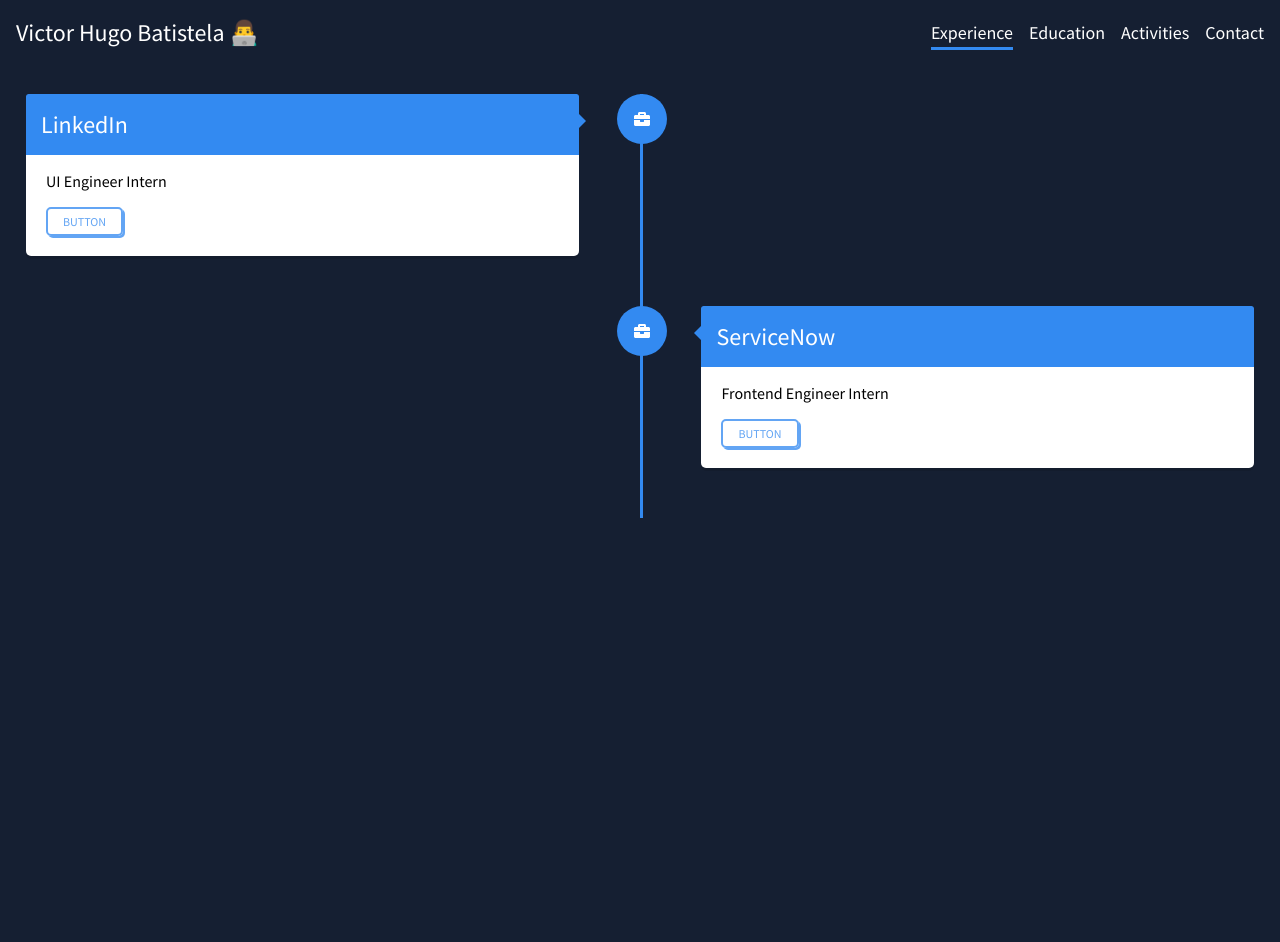
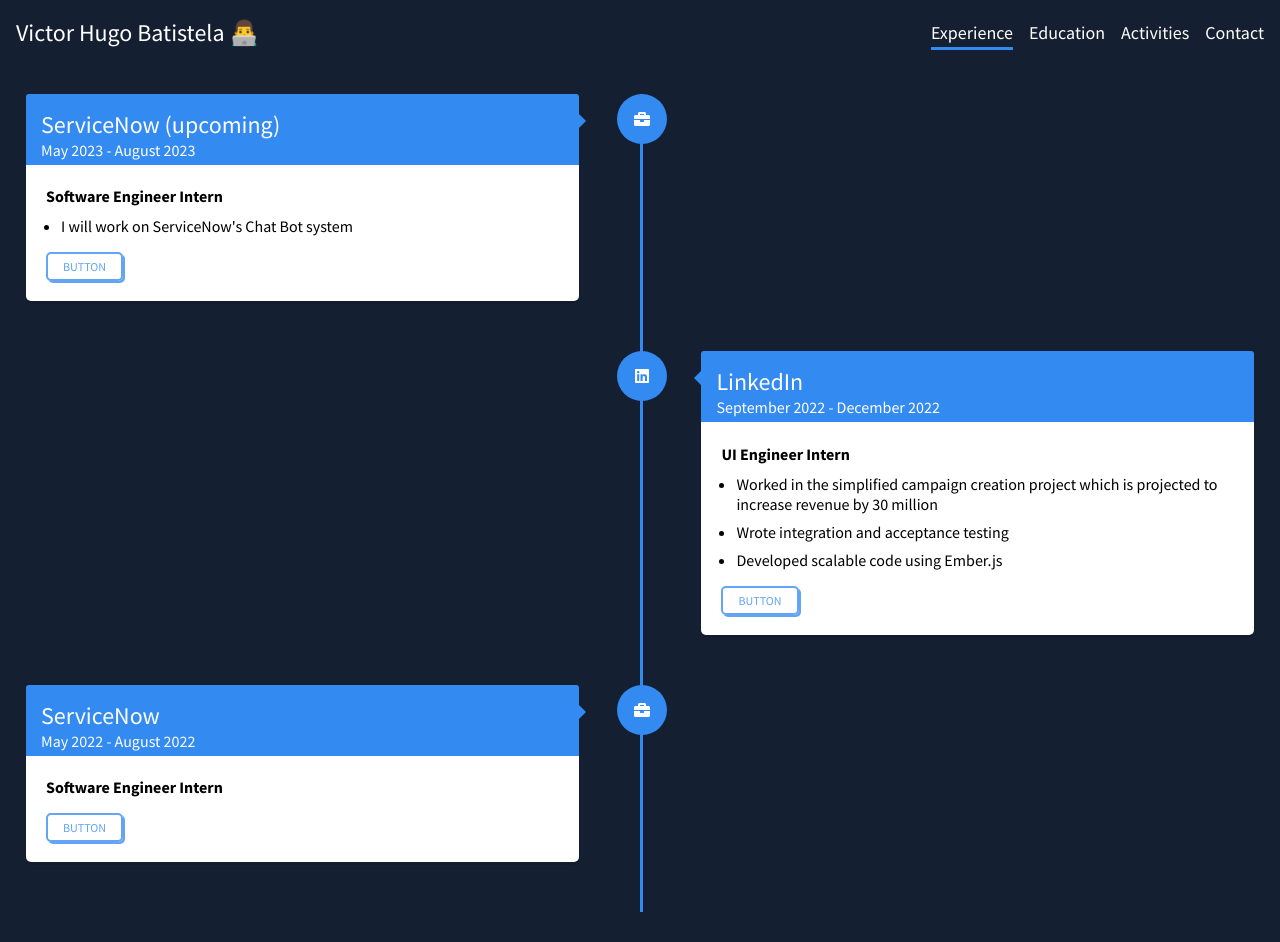
Before and after one commit to bavichugo/bavichugo-website, a React (Create React App) app: page /experience in a window 1280 px wide. Before the commit the page ends 800 px from the top, so only its background shows below. Built offline with nearby package versions, Linux system fonts and the light colour scheme.

Commit message:
Add content and dates to timeline

```diff
--- a/src/components/timeline/Timeline.js
+++ b/src/components/timeline/Timeline.js
@@ -8,10 +8,20 @@
     <div id="timeline">
       {props.data.map((experience, index) => {
         isRight = !isRight;
-        return <TimelineItem title={experience.title} content={experience.content} isRight={isRight} key={`${experience.title}${index}`} />
+        return (
+          <TimelineItem
+            title={experience.title}
+            content={experience.content}
+            icon={experience.icon}
+            isRight={isRight}
+            date={experience.date}
+            role={experience.role}
+            key={`${experience.title}${index}`}
+          />
+        );
       })}
     </div>
   );
-}
+};
 
 export default Timeline;
--- a/src/components/timeline/Timeline.scss
+++ b/src/components/timeline/Timeline.scss
@@ -128,6 +128,31 @@
         @include prefix(border-radius, 3px 3px 0 0);
       }
 
+      h3 {
+        margin: 0;
+        background-color: $timeline-color;
+        margin: -20px -20px 0 -20px;
+        font-size: 1rem;
+        font-weight: 400;
+        padding: 5px;
+        padding-left: 15px;
+        color: white;
+      }
+
+      h4 {
+        font-weight: bold;
+        margin-bottom: 0;
+      }
+
+      .timeline-content-list {
+        padding-left: 15px;
+        margin-top: 10px;
+
+        li {
+          margin-bottom: 8px;
+        }
+      }
+
       &:before {
         content: "";
         position: absolute;
@@ -178,7 +203,7 @@
   }
 }
 
-@media screen and (max-width: 768px) {
+@media screen and (max-width: $medium-screen-breakpoint) {
   #timeline {
     margin: 30px;
     padding: 0px;
--- a/src/components/timeline/TimelineItem.js
+++ b/src/components/timeline/TimelineItem.js
@@ -1,15 +1,18 @@
 import "./TimelineItem.scss";
-import { FaBriefcase } from "react-icons/fa";
 
 const TimelineItem = (props) => {
   return (
     <div className="timeline-item">
       <div className="timeline-icon">
-        <FaBriefcase />
+        {props.icon}
       </div>
       <div className={`timeline-content ${props.isRight && "right"}`}>
         <h2>{props.title}</h2>
-        <p>{props.content}</p>
+        <h3>{props.date}</h3>
+        <h4>{props.role}</h4>
+        <ul className="timeline-content-list">
+          {props.content.map(bullet => <li>{bullet}</li>)}
+        </ul>
         <a href="#" className="btn">
           button
         </a>
--- a/src/data.js
+++ b/src/data.js
@@ -1,4 +1,33 @@
+import { FaLinkedin } from "react-icons/fa";
+import { FaBriefcase } from "react-icons/fa";
+
 export const experienceData = [
-  {title: "LinkedIn", content: "UI Engineer Intern"},
-  {title: "ServiceNow", content: "Frontend Engineer Intern"},
+  {
+    title: "ServiceNow (upcoming)",
+    date: "May 2023 - August 2023",
+    role: "Software Engineer Intern",
+    content: [
+      "I will work on ServiceNow's Chat Bot system"
+    ],
+    icon: <FaBriefcase />,
+  }
+  ,
+  {
+    title: "LinkedIn",
+    date: "September 2022 - December 2022",
+    role: "UI Engineer Intern",
+    content: [
+      "Worked in the simplified campaign creation project which is projected to increase revenue by 30 million",
+      "Wrote integration and acceptance testing",
+      "Developed scalable code using Ember.js"
+    ],
+    icon: <FaLinkedin />,
+  },
+  {
+    title: "ServiceNow",
+    date: "May 2022 - August 2022",
+    role: "Software Engineer Intern",
+    content: [],
+    icon: <FaBriefcase />,
+  },
 ];
--- a/src/index.scss
+++ b/src/index.scss
@@ -1,5 +1,5 @@
 @import './constants.scss';
-@import url('https://fonts.googleapis.com/css2?family=Inter&family=Source+Sans+Pro&display=swap');
+@import url('https://fonts.googleapis.com/css2?family=Inter&family=Source+Sans+Pro:wght@400;700&display=swap');
 
 html, body {
   margin: 0;
```
